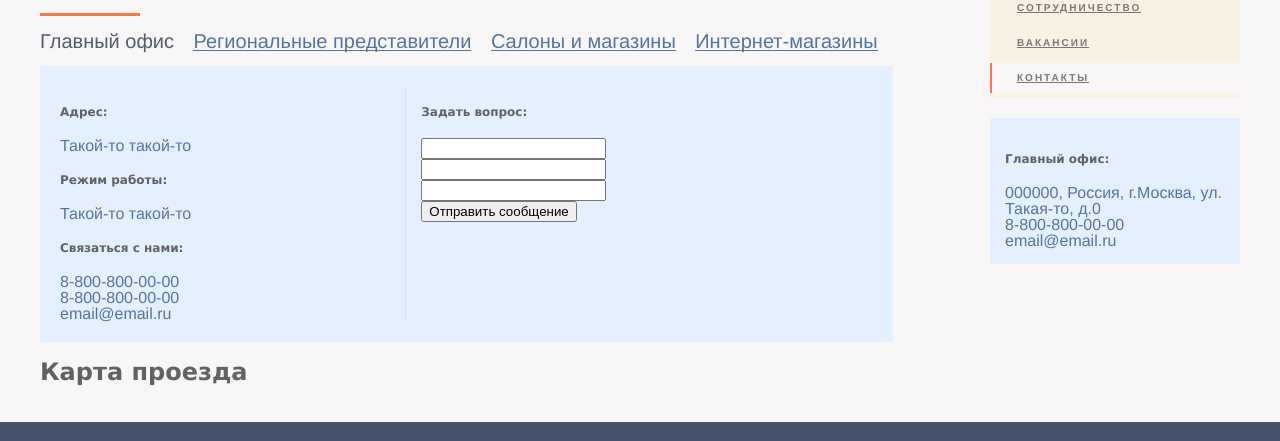
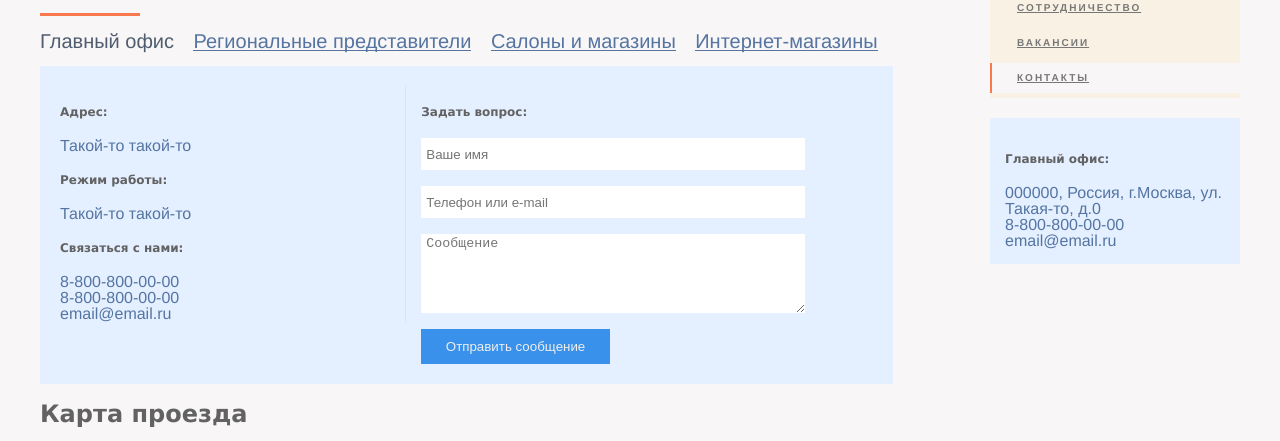
Before and after one commit to IgorYoink/seaman, a plain HTML site: page page.html in a window 1280 px wide. Shown: the part 359-800 px from the top of the page. Drawn offline with nearby package versions, Linux system fonts and the light colour scheme.

Commit message:
Подправил форму обратной связи

```diff
--- a/css/responsive.css
+++ b/css/responsive.css
@@ -551,10 +551,45 @@ nav.catalog{
 .contacts .right{
 	margin-left:42%;
 }
-.contacts .right form{
+/*  Form Feedback  */
+
+form.feedback{
 	width:100%;
 	padding-left:20px;
 }
+
+form.feedback input, form.feedback textarea{
+	display:block;
+	width:80%;
+	padding-left:5px;
+	min-height:30px;
+	border:none;
+}
+
+
+form.feedback button{
+    display: block;
+	width:40%;
+    text-align: center;
+    padding: 10px;
+	border:none;
+	background:#3991eb;
+    color: #eeeeee;
+    text-decoration: none;
+	cursor:pointer;
+}
+
+form.feedback button:hover{
+	opacity:.7;
+    transition: all .2s linear;
+    -webkit-transition: all .2s linear;
+    -moz-transition: all .2s linear;
+    -o-transition: all .2s linear;
+
+}
+
+
+
 /*  breadcrumbs section  */
 
 .breadcrumbs .wrapper{
@@ -752,7 +787,7 @@ aside .dropdown label input:checked ~ label{
 	color:#ffffff;
 }
 
-aside button.picup {
+button.picup {
     display: block;
     width: 80%;
     text-align: center;
@@ -761,7 +796,7 @@ aside button.picup {
 	background:none;
 }
 
-aside button.picup{
+button.picup{
     text-decoration: none;
     padding: 15px 15px;
     border: 2px solid #52627c;
@@ -778,7 +813,7 @@ aside button.picup{
     -o-transition: all .2s linear;
 }
 
-aside button.picup:hover{
+button.picup:hover{
     color: #a0c3e5;
     border: 2px solid #a0c3e5;
 }
--- a/page.html
+++ b/page.html
@@ -99,12 +99,12 @@
 						<p>email@email.ru</p>
 					</div>
 					<div class="right">
-						<form>
+						<form class="feedback">
 							<h6>Задать вопрос:</h6>
-							<input type="text"></input><br>
-							<input type="text"></input><br>
-							<input type="textarea"></input><br>
-							<button>Отправить сообщение</button>
+							<input type="text" placeholder="Ваше имя"></input><br>
+							<input type="text" placeholder="Телефон или e-mail"></input><br>
+							<textarea rows="5" placeholder="Сообщение"></textarea><br>
+							<button type="submit" class="feedback_btn">Отправить сообщение</button>
 						</form>
 					</div>
 				</div>
```
